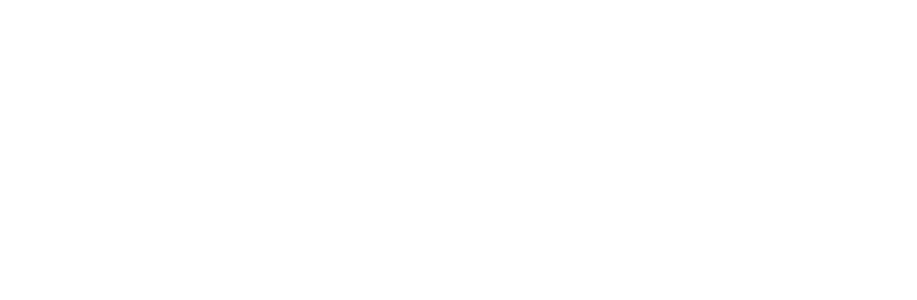
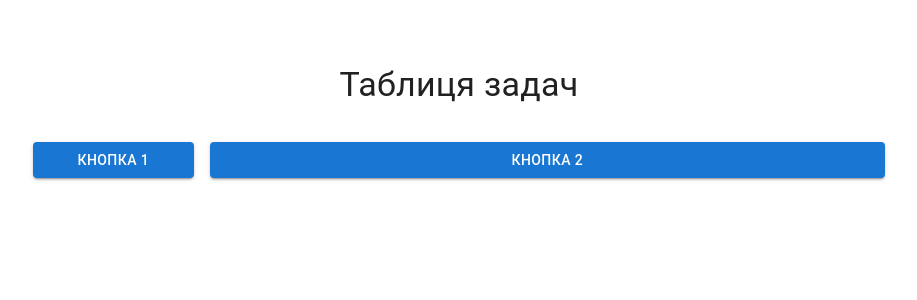
Before and after one commit to unasif/form-front, a React (Vite) app: page /profile in a window 1280 px wide. Before the commit this address had no page. Shown: the top 300 px of the page, without its empty margins (181-1098 px from the left). Built offline with nearby package versions, Linux system fonts and the light colour scheme; sample sign-in values are in the browser's storage.

Commit message:
Додано особистий кабінет користувача

```diff
--- a/src/App.jsx
+++ b/src/App.jsx
@@ -6,6 +6,7 @@ import LoginPage from './pages/LoginPage/LoginPage';
 import ContactDataPage from './pages/ContactDataPage/ContactDataPage';
 import RequestDetailsPage from './pages/RequestDetailsPage/RequesDetailsPage';
 import AdminDashboard from './pages/Admin/AdminDashboard';
+import UserProfile from './pages/UserProfile/UserProfile';
 
 const PrivateRoute = ({ children }) => {
   const token = localStorage.getItem('token');
@@ -32,6 +33,14 @@ function App() {
           </PrivateRoute>
         }
       />
+      <Route
+        path="/profile"
+        element={
+          <PrivateRoute>
+            <UserProfile />
+          </PrivateRoute>
+        }
+      />
       </Routes>
     </Router>
   );
--- /dev/null
+++ b/src/pages/UserProfile/UserProfile.jsx
@@ -0,0 +1,37 @@
+import React from 'react';
+import { Container, Typography, Box, Button } from '@mui/material';
+
+
+const UserProfile = () => (
+	<Container maxWidth="md">
+		<Box sx={{ mt: 8, display: 'flex', flexDirection: 'column', alignItems: 'center' }}>
+			<Typography variant="h4" align="center" gutterBottom>
+				Таблиця задач
+			</Typography>
+			<Box sx={{
+				display: 'flex',
+				gap: 2,
+				mt: 3,
+				flexDirection: { xs: 'column', sm: 'row' },
+				alignItems: 'center',
+				justifyContent: 'center',
+				width: '100%'
+			}}>
+				<Button
+					variant="contained"
+					sx={{ flex: 0.2, position: 'relative' }}
+				>
+					Кнопка 1
+				</Button>
+				<Button
+					variant="contained"
+					sx={{ flex: 1 }}
+				>
+					Кнопка 2
+				</Button>
+			</Box>
+		</Box>
+	</Container>
+);
+
+export default UserProfile;
```
